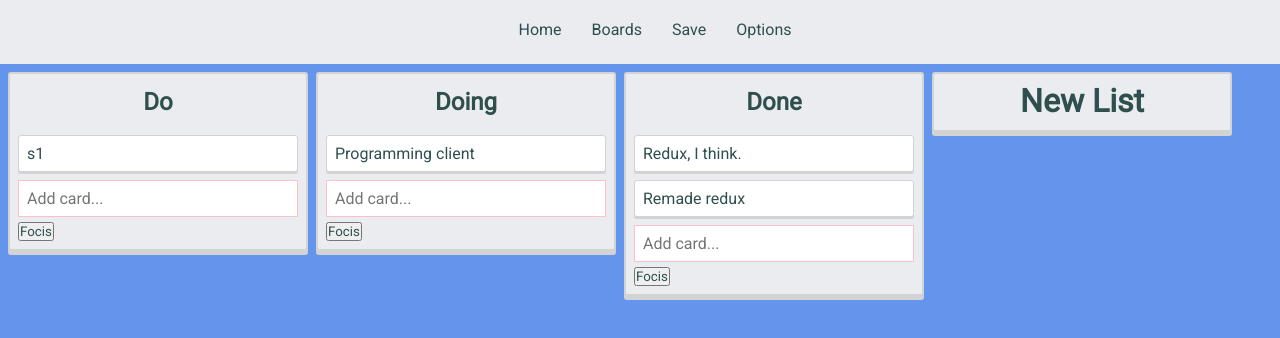
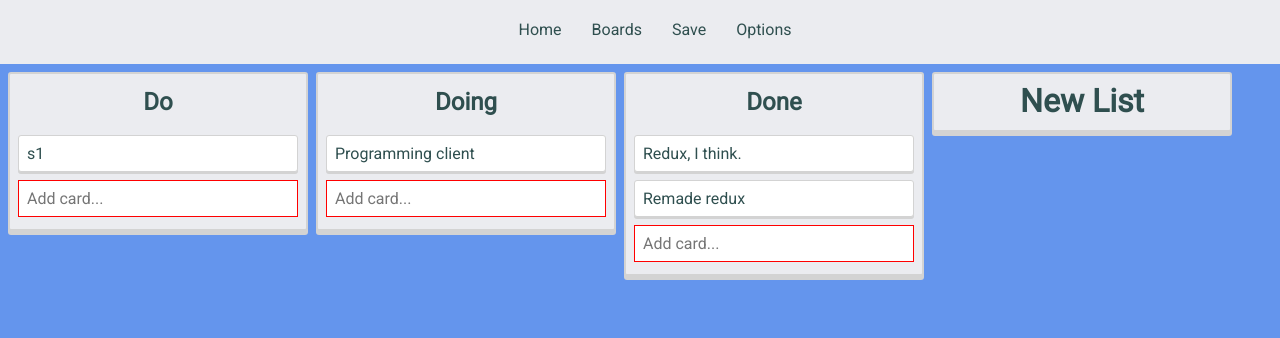
Before and after one commit to codekcv/lister, a React (Create React App) app: page / in a window 1280 px wide. Shown: the top 338 px of the page. Built offline with nearby package versions, Linux system fonts and the light colour scheme.

Commit message:
cards focus & blur

```diff
--- a/src/components/card/Card.tsx
+++ b/src/components/card/Card.tsx
@@ -1,8 +1,9 @@
-import React, { useState } from 'react';
+import React, { useState, useRef, useEffect } from 'react';
 import { crossCard, editCard, deleteCard } from '../../store/card/actions';
 import { Card } from '../../store/card/types';
 import styled from 'styled-components';
 import { FaPencilAlt, FaTrashAlt } from 'react-icons/fa';
+import Textarea from 'react-textarea-autosize';
 
 interface Props {
   card: Card;
@@ -21,6 +22,7 @@ export const CardLi: React.FC<Props> = ({
   const [hover, setHover] = useState(false);
   const [edit, setEdit] = useState(false);
   const [input, setInput] = useState('');
+  const inputRef: any = useRef();
 
   const handleDone = () => crossCard(cardId);
   const handleMouseEnter = () => setHover(true);
@@ -33,53 +35,81 @@ export const CardLi: React.FC<Props> = ({
     handleDone();
   };
 
-  const handleInput = (e: React.ChangeEvent<HTMLInputElement>) => {
+  const handleInput = (e: React.ChangeEvent<HTMLTextAreaElement>) => {
     setInput(e.target.value);
   };
 
-  const handleSubmit = (e: React.FormEvent<HTMLFormElement>) => {
-    e.preventDefault();
-    editCard(cardId, input);
-    setEdit(false);
+  const handleEnter = (e: React.KeyboardEvent<HTMLTextAreaElement>) => {
+    const val = input.trim();
+
+    if (e.key === 'Enter') {
+      setInput('');
+      if (val) {
+        editCard(cardId, val);
+        setEdit(false);
+      }
+    }
+  };
+
+  // useEffect(() => {
+  //   if (inputRef.current !== null) inputRef.current.focus();
+  // });
+
+  const handleBlur = (e: React.FocusEvent<HTMLTextAreaElement>) => {
+    const val = input.trim();
+    if (val) {
+      editCard(cardId, val);
+      setEdit(false);
+    }
+  };
+
+  const handleFocus = (e: React.FocusEvent<HTMLTextAreaElement>) => {
+    const temp_value = e.target.value;
+    e.target.value = '';
+    e.target.value = temp_value;
   };
 
   return (
     <Container
       isHover={hover}
+      isCross={cross}
       onMouseEnter={handleMouseEnter}
       onMouseLeave={handleMouseLeave}
+      isEdit={edit}
     >
       {!edit ? (
-        <Div isCross={cross} onClick={handleDone}>
+        <div className="textDiv" onClick={handleDone}>
           <p className="text">{text}</p>
           <i>
             {hover && (
-              <span className="butones">
+              <span className="button">
                 <FaPencilAlt onClick={handleEditText} />{' '}
                 <FaTrashAlt onClick={handleDeleteCard} />
               </span>
             )}
           </i>
-        </Div>
+        </div>
       ) : (
-        <form onSubmit={handleSubmit}>
-          {/* <textarea
-            type="text"
-            placeholder="Add card..."
-            value={input}
-            onChange={handleInput}
-          /> */}
-          <textarea rows={5} cols={50} name="description">
-            Enter your name
-          </textarea>
-          {/* <button type="submit">Done</button> */}
-        </form>
+        <Textarea
+          ref={inputRef}
+          onKeyDown={handleEnter}
+          placeholder="Edit card..."
+          onChange={handleInput}
+          onBlur={handleBlur}
+          onFocus={handleFocus}
+          value={input}
+          autoFocus
+        />
       )}
     </Container>
   );
 };
 
-const Container = styled.div<{ isHover: boolean }>`
+const Container = styled.div<{
+  isHover: boolean;
+  isEdit: boolean;
+  isCross: boolean;
+}>`
   position: relative;
   width: 280px;
   background: ${props => (!props.isHover ? 'white' : '#ebecf0')};
@@ -89,28 +119,19 @@ const Container = styled.div<{ isHover: boolean }>`
   box-shadow: 0 2px lightgray;
   cursor: pointer;
 
-  input {
-    height: 34px;
-    border: 1px royalblue solid;
-    border-radius: 3px;
+  .textDiv {
     padding: var(--g-padding);
-    background: #ebecf0;
   }
-
-  .butones {
-    position: absolute;
-    right: 8px;
-    top: 8px;
-  }
-`;
-
-const Div = styled.p<{ isCross: boolean }>`
-  padding: var(--g-padding);
-  width: 260px;
 
   .text {
     text-decoration: ${props => props.isCross && 'line-through'};
     overflow-wrap: break-word;
     word-wrap: break-word;
   }
+
+  .button {
+    position: absolute;
+    right: 8px;
+    top: 8px;
+  }
 `;
--- a/src/components/card/Cards.tsx
+++ b/src/components/card/Cards.tsx
@@ -31,42 +31,24 @@ const Cards: React.FC<Props> = ({
 }) => {
   const listCards = cardState.cards.filter(card => card.listId === listId);
   const [input, setInput] = useState<string>('');
-  const [height, setHeight] = useState<number>(64);
-  const inputRef: any = useRef(null);
-
-  const handleSubmit = (e: React.FormEvent<HTMLFormElement>) => {
-    // e.preventDefault();
-    // setInput('');
-    // if () return;
-    // addCard(listId, input);
-  };
 
   const handleInput = (e: React.ChangeEvent<HTMLTextAreaElement>) => {
-    setHeight(e.target.scrollHeight + 64);
     setInput(e.target.value);
   };
 
   const handleEnter = (e: React.KeyboardEvent<HTMLTextAreaElement>) => {
     const val = input.trim();
-    // // console.log('kewl');
-    // if (e.key !== 'Enter' || !val) return;
-    // // if (e.key !== 'Enter') return;
-    // setInput('');
-    // setHeight(35);
-    // addCard(listId, val);
-    // console.log(2);
 
     if (e.key === 'Enter') {
-      setInput('');
       if (val) {
-        setHeight(35);
         addCard(listId, val);
       }
+      setInput('s');
     }
   };
 
   return (
-    <Container textHeight={height}>
+    <Container>
       <ul>
         {listCards.map(card => (
           <li key={card.cardId}>
@@ -80,52 +62,23 @@ const Cards: React.FC<Props> = ({
         ))}
       </ul>
       <Textarea
-        className="textArea"
-        ref={inputRef}
         onKeyDown={handleEnter}
-        name="description"
         placeholder="Add card..."
         onChange={handleInput}
         value={input}
       />
-      <button
-        onClick={() => {
-          inputRef.current.focus();
-        }}
-      >
-        Focis
-      </button>
     </Container>
   );
 };
 
-const Container = styled.div<{ textHeight: number }>`
-  input {
-    /* height: 34px;
-    border: none;
-    border-radius: 3px;
-    width: 280px;
-    padding: var(--g-padding); */
-    /* overflow-wrap: break-word; */
-
-    display: block;
-    font-size: 11px;
-    padding: 4px 2px;
-    border: solid 1px #aacfe4;
-    width: 70px;
-    margin: 2px 0 20px 10px;
-  }
-
+const Container = styled.div`
   textarea {
     resize: none;
     overflow: hidden;
     width: 280px;
-    /* height: ${props => props.textHeight + 'px'}; */
     padding: var(--g-padding);
-    padding: 8px;
-    border: 1px pink solid;
     font-size: 16px;
-    flex: 1;
+    border: 1px red solid;
   }
 `;
 
```
